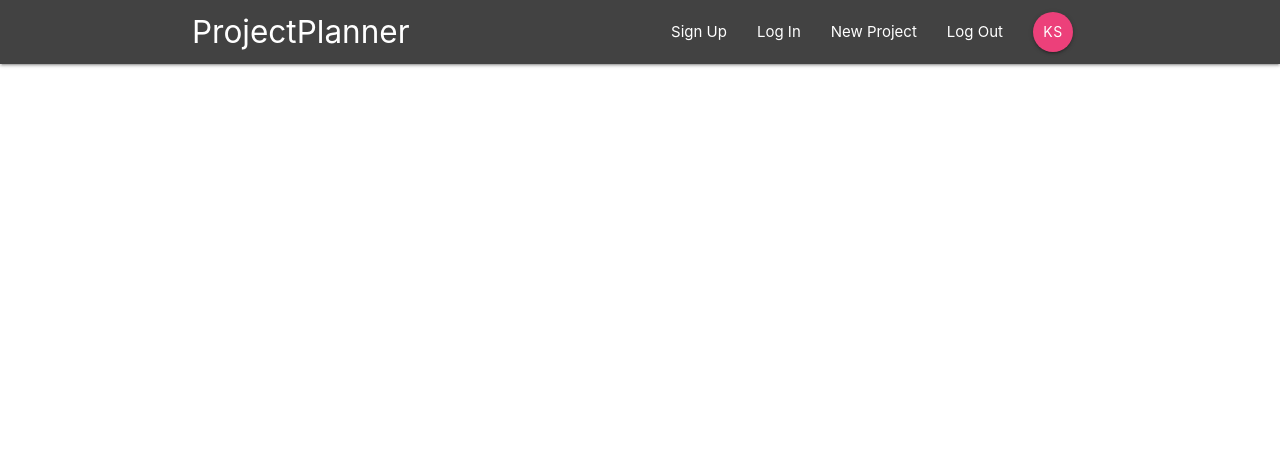
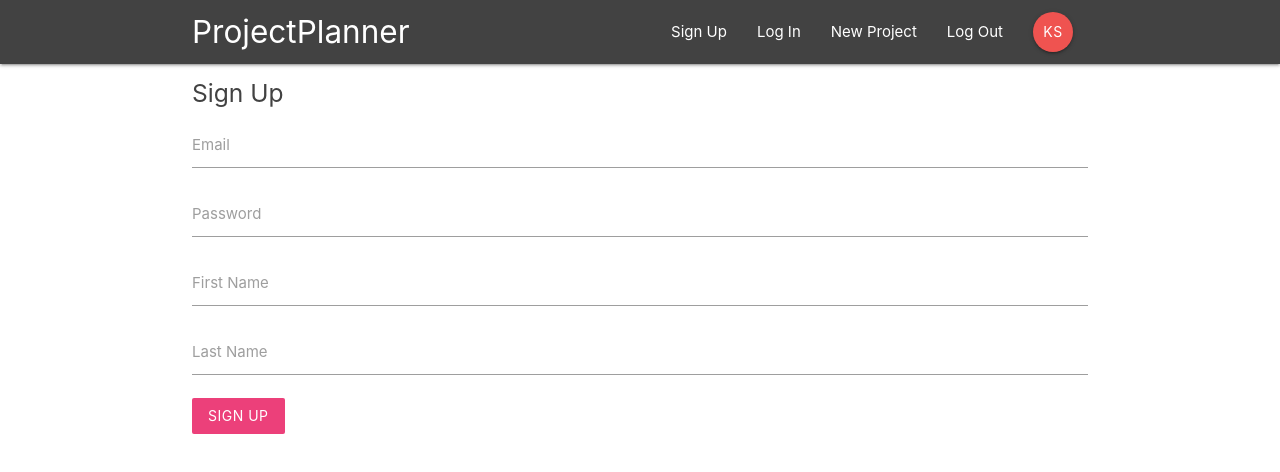
Before and after one commit to kshashwat007/Project-Planner, a React (Create React App) app: page /signup in a window 1280 px wide. Shown: the top 472 px of the page. Built offline with nearby package versions, Linux system fonts and the light colour scheme.

Commit message:
added project list and signup forms

```diff
--- a/public/index.html
+++ b/public/index.html
@@ -44,3 +44,5 @@
     -->
   </body>
 </html>
+<!-- Compiled and minified JavaScript -->
+<script src="https://cdnjs.cloudflare.com/ajax/libs/materialize/1.0.0/js/materialize.min.js"></script>
--- a/src/App.js
+++ b/src/App.js
@@ -1,12 +1,22 @@
 import React from 'react';
-import {BrowserRouter} from 'react-router-dom'
+import {BrowserRouter, Switch, Route} from 'react-router-dom'
 import Navbar from './components/layout/Navbar'
+import Dashboard from './components/dashboard/Dashboard'
+import ProjectDetails from './components/project/ProjectDetails'
+import SignIn from './components/auth/SignIn'
+import SignUp from './components/auth/SignUp'
 
 function App() {
   return (
     <BrowserRouter>
       <div className="App">
         <Navbar />
+        <Switch>
+          <Route exact path='/' component={Dashboard}/>
+          <Route path='/projects/:id' component={ProjectDetails} />
+          <Route path='/signin' component={SignIn} />
+          <Route path='/signup' component={SignUp} />
+        </Switch>
       </div>
     </BrowserRouter>
   );
--- a/src/components/auth/SignIn.js
+++ b/src/components/auth/SignIn.js
@@ -0,0 +1,41 @@
+import React, { Component } from 'react'
+
+ class SignIn extends Component {
+    state = {
+        email: '',
+        password: ''
+    }
+
+    handleChange = (e) => {
+        this.setState({
+            [e.target.id]: e.target.value
+        })
+    }
+
+    handleSubmit = (e) => {
+        e.preventDefault();
+        console.log(this.state)
+    }
+    render() {
+        return (
+            <div className="container">
+                <form onSubmit={this.handleSubmit} className="white">
+                    <h5 className="grey-text text-darken-3">Sign In</h5>
+                    <div className="input-field">
+                        <label htmlFor="email">Email</label>
+                        <input type="email" id="email" onChange={this.handleChange}/>
+                    </div>
+                    <div className="input-field">
+                        <label htmlFor="password">Password</label>
+                        <input type="password" id="password" onChange={this.handleChange}/>
+                    </div>
+                    <div className="input-field">
+                        <button className="btn pink lighten-1 z-depth-0">Login</button>
+                    </div>
+                </form>
+            </div>
+        )
+    }
+}
+
+export default SignIn
--- a/src/components/auth/SignUp.js
+++ b/src/components/auth/SignUp.js
@@ -0,0 +1,51 @@
+import React, { Component } from 'react'
+
+ class SignUp extends Component {
+    state = {
+        email: '',
+        password: '',
+        firstName: '',
+        lastName: ''
+    }
+
+    handleChange = (e) => {
+        this.setState({
+            [e.target.id]: e.target.value
+        })
+    }
+
+    handleSubmit = (e) => {
+        e.preventDefault();
+        console.log(this.state)
+    }
+    render() {
+        return (
+            <div className="container">
+                <form onSubmit={this.handleSubmit} className="white">
+                    <h5 className="grey-text text-darken-3">Sign Up</h5>
+                    <div className="input-field">
+                        <label htmlFor="email">Email</label>
+                        <input type="email" id="email" onChange={this.handleChange}/>
+                    </div>
+                    <div className="input-field">
+                        <label htmlFor="password">Password</label>
+                        <input type="password" id="password" onChange={this.handleChange}/>
+                    </div>
+                    <div className="input-field">
+                        <label htmlFor="firstName">First Name</label>
+                        <input type="text" id="firstName" onChange={this.handleChange}/>
+                    </div>
+                    <div className="input-field">
+                        <label htmlFor="lastName">Last Name</label>
+                        <input type="text" id="lastName" onChange={this.handleChange}/>
+                    </div>
+                    <div className="input-field">
+                        <button className="btn pink lighten-1 z-depth-0">Sign Up</button>
+                    </div>
+                </form>
+            </div>
+        )
+    }
+}
+
+export default SignUp
--- a/src/components/dashboard/Dashboard.js
+++ b/src/components/dashboard/Dashboard.js
@@ -0,0 +1,22 @@
+import React, {Component} from 'react'
+import Notifications from './Notifications'
+import ProjectList from '../project/ProjectList'
+
+class Dashboard extends Component{
+    render(){
+        return(
+            <div className="dashboard container">
+                <div className="row">
+                    <div className="col s12 m6">
+                        <ProjectList />
+                    </div>
+                    <div className="col s12 m5 offset-m1">
+                        <Notifications />
+                    </div>
+                </div>
+            </div>
+        )
+    }
+}
+
+export default Dashboard
--- a/src/components/dashboard/Notifications.js
+++ b/src/components/dashboard/Notifications.js
@@ -0,0 +1,11 @@
+import React from 'react'
+
+const Notifications = () => {
+    return(
+        <div>
+            <p>Notifications</p>
+        </div>
+    )
+}
+
+export default Notifications
--- a/src/components/layout/SignedInLinks.js
+++ b/src/components/layout/SignedInLinks.js
@@ -6,7 +6,7 @@ const SignedInLinks = () => {
         <ul className="right">
             <li><NavLink to='/'>New Project</NavLink></li>
             <li><NavLink to='/'>Log Out</NavLink></li>
-            <li><NavLink to='/' className='btn btn-floating pink lighten-1'>KS</NavLink></li>
+            <li><NavLink to='/' className='btn btn-floating red lighten-1'>KS</NavLink></li>
         </ul>
     )
 }
--- a/src/components/project/ProjectDetails.js
+++ b/src/components/project/ProjectDetails.js
@@ -0,0 +1,22 @@
+import React from 'react'
+
+const ProjectDetails = (props) => {
+    const id = props.match.params.id;
+
+    return (
+        <div className="container section project-details">
+            <div className="card z-depth-0">
+                <div className="card-content">
+                    <span className="card-title">Project Title - {id}</span>
+                    <p>Lorem ipsum dolor sit amet consectetur adipisicing elit. Dolor vitae, ratione, deserunt, iusto eligendi voluptatum laboriosam inventore quo atque dolorum labore blanditiis sunt totam animi consequatur repellat obcaecati cupiditate qui.</p>
+                </div>
+                <div className="card-action grey lighten-4 grey-text">
+                    <div>Author by Krishanu</div>
+                    <div>23rd March, 10pm</div>
+                </div>
+            </div>
+        </div>
+    )
+}
+
+export default ProjectDetails
--- a/src/components/project/ProjectList.js
+++ b/src/components/project/ProjectList.js
@@ -0,0 +1,15 @@
+import React from 'react'
+import ProjectSummary from './ProjectSummary'
+
+const ProjectList = () => {
+    return(
+        <div className="project-list section">
+            <ProjectSummary />
+            <ProjectSummary />
+            <ProjectSummary />
+            <ProjectSummary />
+        </div>
+    )
+}
+
+export default ProjectList
--- a/src/components/project/ProjectSummary.js
+++ b/src/components/project/ProjectSummary.js
@@ -0,0 +1,15 @@
+import React from 'react'
+
+const ProjectSummary = () => {
+    return(
+        <div className="card z-depth-0 project-summary">
+                <div className="card-content grey-text text-darken-3">
+                    <span className="card-title">Project Title</span>
+                    <p>Posted by: Krishanu</p>
+                    <p className='grey-text'>23rd March, 10pm</p>
+                </div>
+            </div>
+    )
+}
+
+export default ProjectSummary
```
